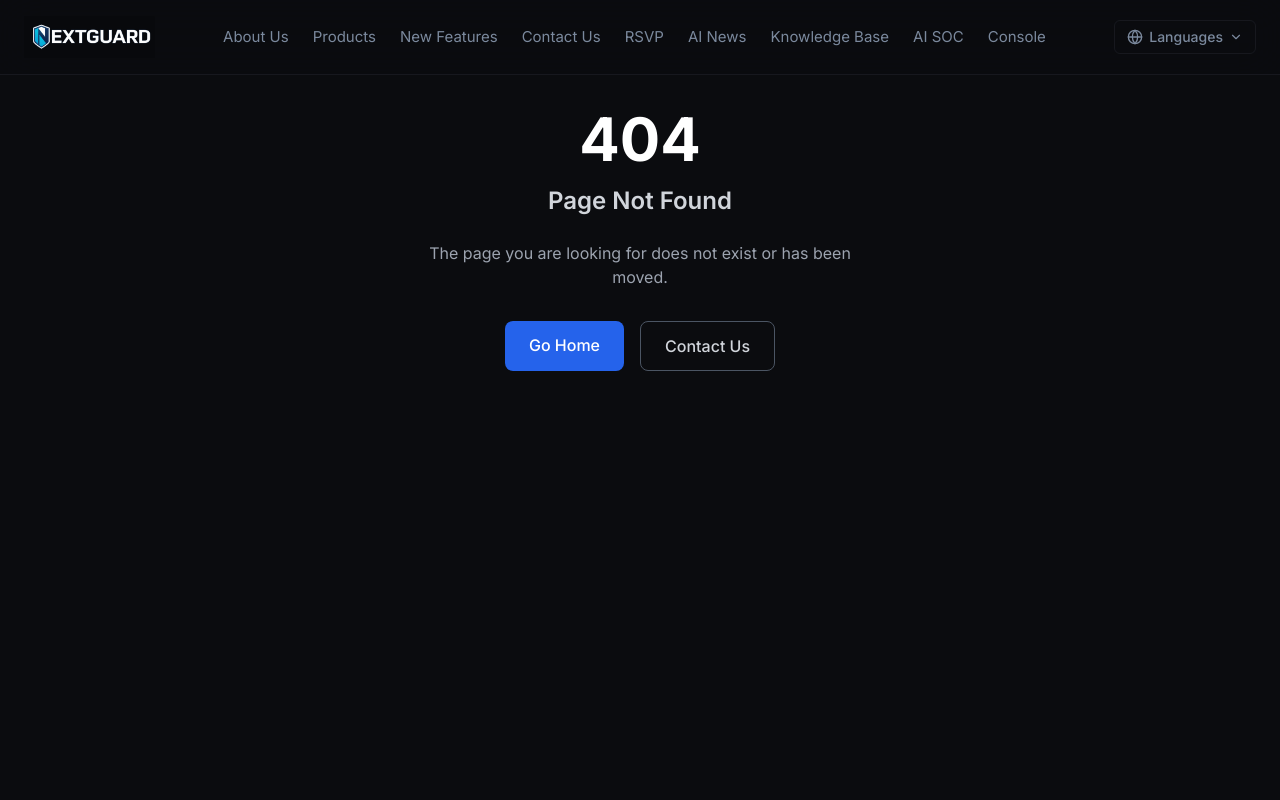
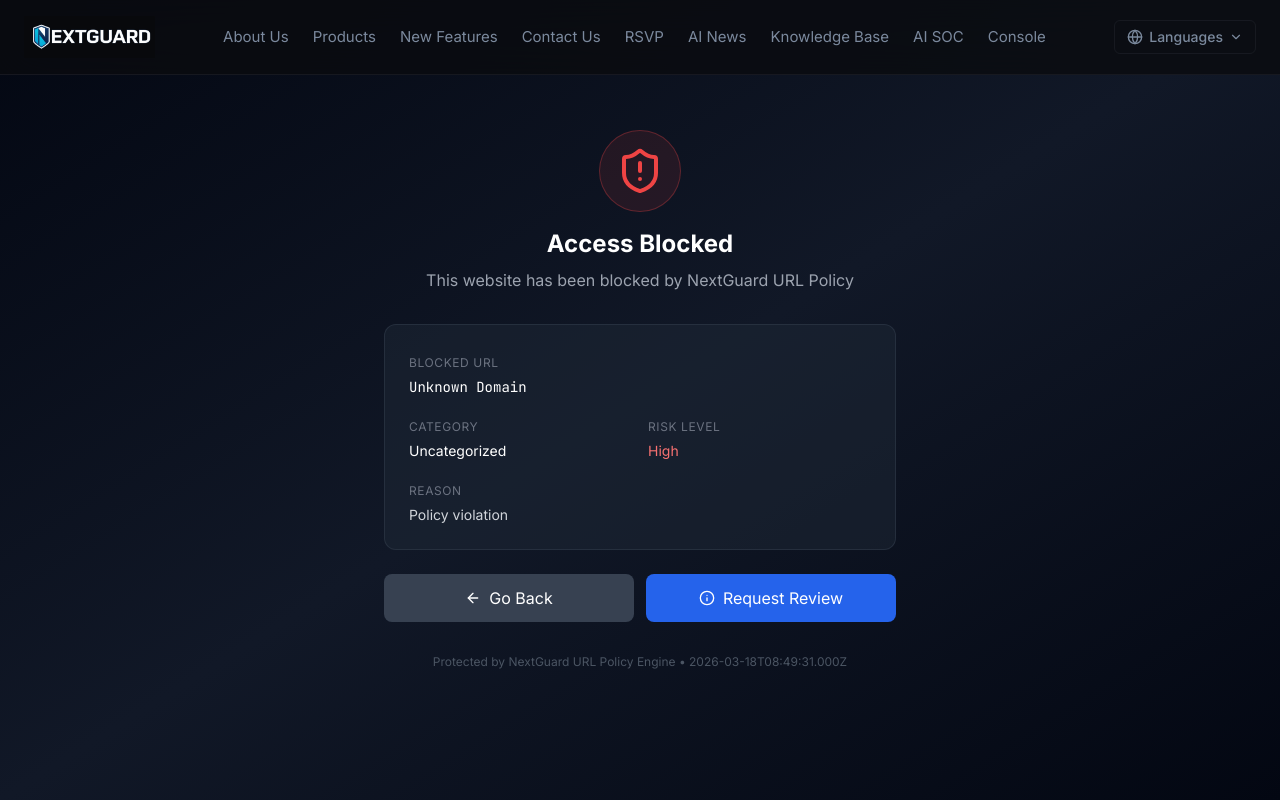
Before and after one commit to NextGuard-hk/nextguard-website, a Next.js app: page /block in a window 1280 px wide. Before the commit this address had no page. Shown: the top 800 px of the page. Built offline with nearby package versions, Linux system fonts and the light colour scheme.

Commit message:
P0: Add block page for URL policy enforcement

```diff
--- /dev/null
+++ b/app/block/page.tsx
@@ -0,0 +1,78 @@
+'use client'
+
+import { useSearchParams } from 'next/navigation'
+import { Suspense } from 'react'
+import { ShieldAlert, ArrowLeft, Info } from 'lucide-react'
+
+function BlockPageContent() {
+  const searchParams = useSearchParams()
+  const url = searchParams.get('url') || 'Unknown URL'
+  const domain = searchParams.get('domain') || 'Unknown Domain'
+  const category = searchParams.get('category') || 'Uncategorized'
+  const action = searchParams.get('action') || 'Block'
+  const riskLevel = searchParams.get('risk') || 'high'
+  const reason = searchParams.get('reason') || 'Policy violation'
+
+  const riskColors: Record<string, string> = {
+    high: 'text-red-500 bg-red-500/10 border-red-500/30',
+    medium: 'text-yellow-500 bg-yellow-500/10 border-yellow-500/30',
+    low: 'text-blue-500 bg-blue-500/10 border-blue-500/30',
+  }
+  const riskStyle = riskColors[riskLevel] || riskColors.high
+
+  return (
+    <div className="min-h-screen bg-gradient-to-br from-gray-950 via-gray-900 to-gray-950 flex items-center justify-center p-4">
+      <div className="max-w-lg w-full">
+        <div className="text-center mb-8">
+          <div className={`inline-flex p-4 rounded-full ${riskStyle} border mb-4`}>
+            <ShieldAlert className="w-12 h-12" />
+          </div>
+          <h1 className="text-2xl font-bold text-white mb-2">Access Blocked</h1>
+          <p className="text-gray-400">This website has been blocked by NextGuard URL Policy</p>
+        </div>
+
+        <div className="bg-gray-800/50 rounded-xl border border-gray-700/50 p-6 mb-6 space-y-4">
+          <div>
+            <label className="text-xs text-gray-500 uppercase tracking-wider">Blocked URL</label>
+            <p className="text-white font-mono text-sm break-all mt-1">{domain}</p>
+          </div>
+          <div className="grid grid-cols-2 gap-4">
+            <div>
+              <label className="text-xs text-gray-500 uppercase tracking-wider">Category</label>
+              <p className="text-white text-sm mt-1">{category}</p>
+            </div>
+            <div>
+              <label className="text-xs text-gray-500 uppercase tracking-wider">Risk Level</label>
+              <p className={`text-sm mt-1 capitalize ${riskLevel === 'high' ? 'text-red-400' : riskLevel === 'medium' ? 'text-yellow-400' : 'text-blue-400'}`}>{riskLevel}</p>
+            </div>
+          </div>
+          <div>
+            <label className="text-xs text-gray-500 uppercase tracking-wider">Reason</label>
+            <p className="text-gray-300 text-sm mt-1">{reason}</p>
+          </div>
+        </div>
+
+        <div className="flex gap-3">
+          <button onClick={() => window.history.back()} className="flex-1 flex items-center justify-center gap-2 bg-gray-700 hover:bg-gray-600 text-white py-3 px-4 rounded-lg transition-colors">
+            <ArrowLeft className="w-4 h-4" /> Go Back
+          </button>
+          <a href="/dashboard/url-policy" className="flex-1 flex items-center justify-center gap-2 bg-blue-600 hover:bg-blue-500 text-white py-3 px-4 rounded-lg transition-colors">
+            <Info className="w-4 h-4" /> Request Review
+          </a>
+        </div>
+
+        <p className="text-center text-gray-600 text-xs mt-8">
+          Protected by NextGuard URL Policy Engine &bull; {new Date().toISOString()}
+        </p>
+      </div>
+    </div>
+  )
+}
+
+export default function BlockPage() {
+  return (
+    <Suspense fallback={<div className="min-h-screen bg-gray-950 flex items-center justify-center"><p className="text-gray-400">Loading...</p></div>}>
+      <BlockPageContent />
+    </Suspense>
+  )
+}
```
